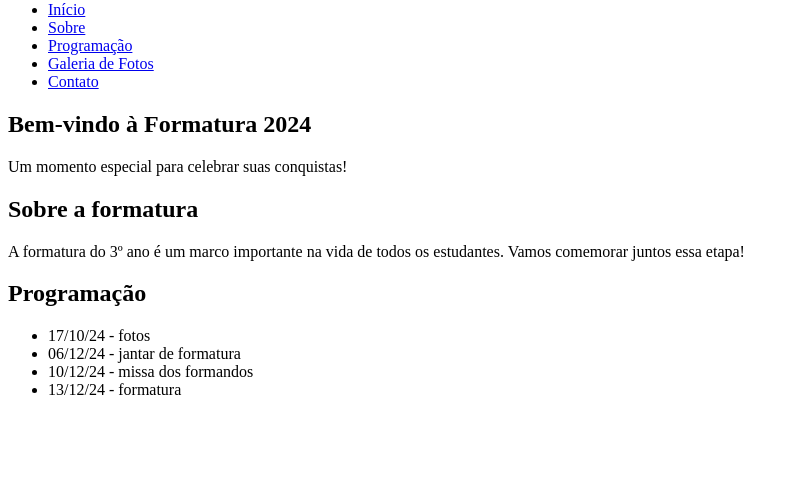
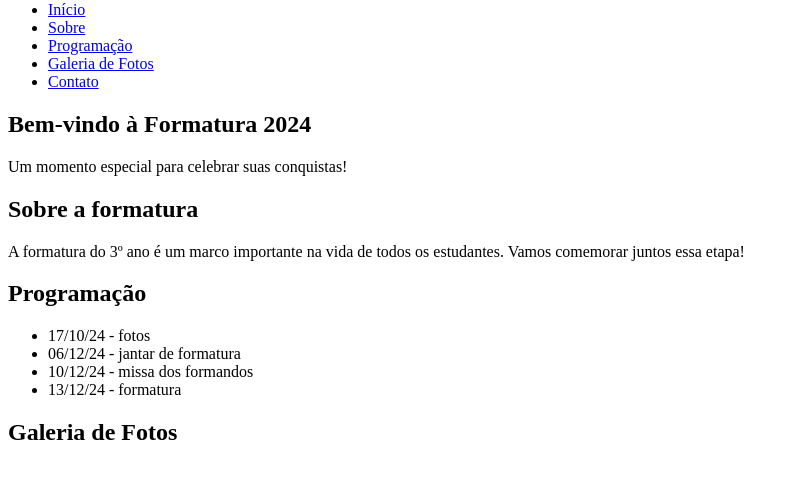
Before and after one commit to Kahxxs2/formatura, a plain HTML site: page index.html in a window 1280 px wide. Shown: the part 79-558 px from the top of the page, without its empty margins (0-798 px from the left). Drawn offline with Linux system fonts and the light colour scheme.

Commit message:
Add files via upload

```diff
--- a/index.html
+++ b/index.html
@@ -47,6 +47,14 @@
         </div>
     </section>
 
+<section id="galeria">
+    <div class="container">
+        <h2>Galeria de Fotos</h2>
+        <div class=" galeria-fotos">
+            <img src="" alt="">
+        </div>
+    </div>
+</section>
 
 </body>
 </html>
```
